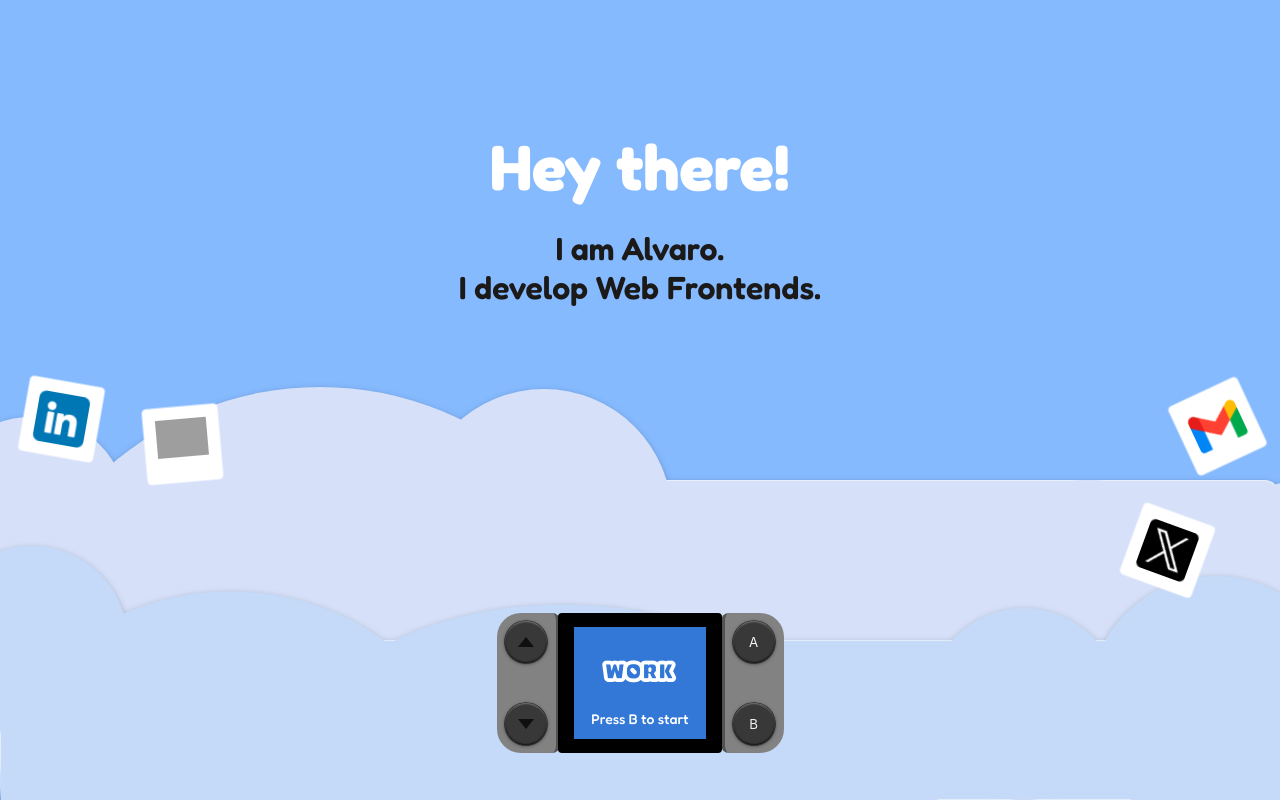
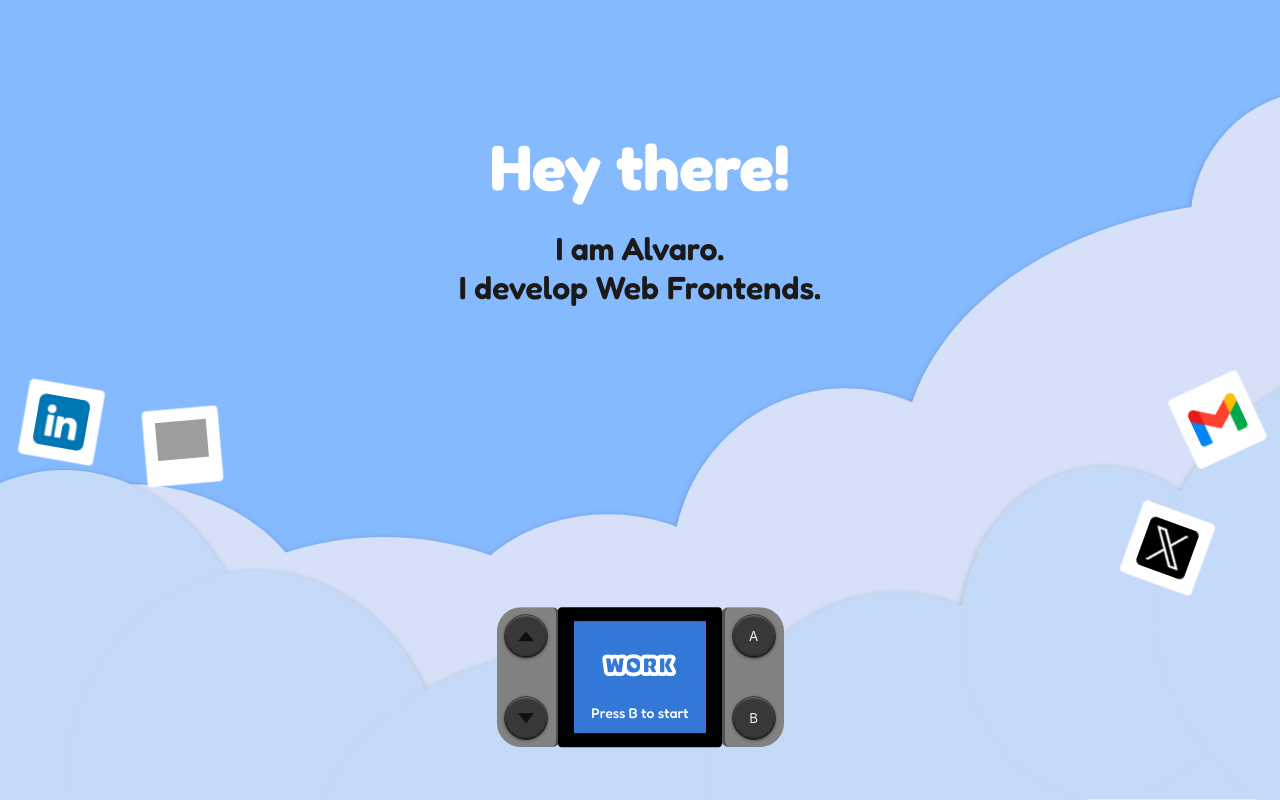
Before and after one commit to gilvent/portendo-switch, a React app: page / in a window 1280 px wide. Built offline with nearby package versions, Linux system fonts and the light colour scheme; grey boxes are pictures that could not be loaded.

Commit message:
ui - adjust home page clouds responsiveness for tablets
also fix useMediaQuery issue where initial state is incorrect

```diff
--- a/src/hooks/useMediaQuery.hook.ts
+++ b/src/hooks/useMediaQuery.hook.ts
@@ -1,10 +1,12 @@
-import { useEffect, useState } from 'react';
+import { useLayoutEffect, useState } from 'react';
 import type { MediaQueryScreen } from '@/utils/enums';
 
 function useMediaQuery(query: MediaQueryScreen) {
-  const [matches, setMatches] = useState(false);
+  const [matches, setMatches] = useState(() => {
+    return window.matchMedia(query).matches;
+  });
 
-  useEffect(() => {
+  useLayoutEffect(() => {
     const matchQueryList = window.matchMedia(query);
     setMatches(matchQueryList.matches);
     matchQueryList.addEventListener('change', handleChange);
--- a/src/pages/HomePage/HomePage.module.scss
+++ b/src/pages/HomePage/HomePage.module.scss
@@ -82,10 +82,9 @@
   height: 20%;
   width: 100%;
   filter: drop-shadow(0 2px 3px hsla(0, 0%, 0%, 0.25));
-  transform: translateY(100%);
 
   @include responsive.tablets {
-    height: 40%;
+    height: 25%;
   }
 
   .cloud {
@@ -93,18 +92,21 @@
     content: '';
     border-radius: 100%;
     position: absolute;
-    transform: translateY(50%);
 
     &:nth-child(1) {
       height: 50vw;
       width: 75vw;
       left: -10vw;
       top: -12vw;
+      transform: translateY(20%);
+
       @include responsive.tablets {
-        width: 15vw;
-        height: 15vw;
+        width: 30vw;
+        height: 25vw;
         left: -5vw;
-        top: -5vw;
+        top: -10vw;
+
+        transform: translateY(20%);
       }
     }
     &:nth-child(2) {
@@ -112,12 +114,14 @@
       width: 50vw;
       right: 10vw;
       top: -20vw;
+      transform: translateY(20%);
       @include responsive.tablets {
         height: 50vw;
         width: 50vw;
-        left: 0vw;
+        left: 5vw;
         right: unset;
-        top: -8vw;
+        top: -6vw;
+        transform: translateY(10%);
       }
     }
     &:nth-child(3) {
@@ -125,42 +129,44 @@
       height: 25vw;
       right: -5vw;
       top: -12.5vw;
+      transform: translateY(20%);
       @include responsive.tablets {
         height: 20vw;
-        width: 20vw;
-        left: 32.5vw;
+        width: 25vw;
+        left: 35vw;
         right: unset;
         top: -8vw;
+        transform: translateY(15%);
       }
     }
     &:nth-child(4) {
-      display: none;
       @include responsive.tablets {
-        display: block;
-        height: 45vw;
-        width: 45vw;
-        right: 15vw;
-        top: -12vw;
+        height: 28vw;
+        width: 27vw;
+        left: 52.5vw;
+        right: unset;
+        top: -17vw;
+        transform: translateY(30%);
       }
     }
     &:nth-child(5) {
-      display: none;
       @include responsive.tablets {
-        display: block;
-        height: 30vw;
-        width: 30vw;
+        height: 41vw;
+        width: 58vw;
+        left: 70.5vw;
         right: 0;
-        top: -15vw;
+        top: -32vw;
+        transform: translateY(30%);
       }
     }
     &:nth-child(6) {
-      display: none;
       @include responsive.tablets {
         display: block;
-        width: 25vw;
-        height: 25vw;
-        right: -15vw;
-        top: -12.5vw;
+        width: 20vw;
+        height: 21vw;
+        right: -13vw;
+        top: -40.5vw;
+        transform: translateY(100%);
       }
     }
   }
@@ -179,7 +185,7 @@
   transform: translateY(100%);
 
   @include responsive.tablets {
-    height: 20%;
+    height: 10%;
   }
 
   .cloud {
@@ -187,19 +193,19 @@
     content: '';
     border-radius: 100%;
     position: absolute;
-    transform: translateY(50%);
 
     &:nth-child(1) {
       height: 40vw;
       width: 40vw;
       left: -5vw;
       top: -18vw;
+      transform: translateY(50%);
 
       @include responsive.tablets {
-        width: 15vw;
-        height: 15vw;
-        left: -5vw;
-        top: -8vw;
+        width: 30vw;
+        height: 35vw;
+        left: -10vw;
+        top: -20vw;
       }
     }
     &:nth-child(2) {
@@ -207,12 +213,13 @@
       width: 75vw;
       right: 3.5vw;
       top: -10vw;
+      transform: translateY(50%);
       @include responsive.tablets {
-        height: 30vw;
-        width: 36vw;
+        height: 35vw;
+        width: 30vw;
         right: unset;
-        left: 0vw;
-        top: -4vw;
+        left: 5vw;
+        top: -12.5vw;
       }
     }
     &:nth-child(3) {
@@ -220,43 +227,42 @@
       height: 25vw;
       right: -5vw;
       top: -17.5vw;
+
+      transform: translateY(50%);
       @include responsive.tablets {
-        height: 23vw;
-        width: 40vw;
+        height: 35vw;
+        width: 45vw;
         right: unset;
         left: 24vw;
-        top: -3vw;
+        top: -6vw;
+        transform: translateY(10%);
       }
     }
     &:nth-child(4) {
-      display: none;
-
       @include responsive.tablets {
-        display: block;
-        height: 30vw;
+        height: 35vw;
         width: 30vw;
-        right: 20vw;
-        top: -5vw;
+        left: 55vw;
+        top: -10vw;
+        transform: translateY(10%);
       }
     }
     &:nth-child(5) {
-      display: none;
       @include responsive.tablets {
-        display: block;
-        height: 15vw;
-        width: 15vw;
-        right: 12.5vw;
-        top: -10vw;
+        height: 26vw;
+        width: 22.5vw;
+        left: 75vw;
+        top: -20.5vw;
+        transform: translateY(50%);
       }
     }
     &:nth-child(6) {
-      display: none;
       @include responsive.tablets {
-        display: block;
-        width: 20vw;
-        height: 20vw;
-        right: -5vw;
-        top: -15vw;
+        width: 45vw;
+        height: 40vw;
+        right: -35vw;
+        top: -30vw;
+        transform: translateY(50%);
       }
     }
   }
--- a/src/pages/HomePage/HomePage.tsx
+++ b/src/pages/HomePage/HomePage.tsx
@@ -14,6 +14,7 @@ function HomePage() {
   const navigate = useNavigate();
   const ref = useRef<any>(null);
   const isTablet = useMediaQuery(MediaQueryScreen.Tablet);
+  const clouds = isTablet ? createClouds(6) : createClouds(3);
 
   useEffect(() => {
     setAction('onControlBClick', () => {
@@ -23,14 +24,6 @@ function HomePage() {
     setAction('onControlXClick', () => {});
     setAction('onControlYClick', () => {});
   }, []);
-
-  function clouds() {
-    if (isTablet) {
-      return createClouds(6);
-    }
-
-    return createClouds(3);
-  }
 
   function createClouds(num: number) {
     return [...new Array(num)].map((_, idx) => (
@@ -79,11 +72,11 @@ function HomePage() {
       </div>
 
       <div data-anim-target="clouds-light" className={styles['clouds-light']}>
-        {clouds()}
+        {clouds}
       </div>
 
       <div data-anim-target="clouds-dark" className={styles['clouds-dark']}>
-        {clouds()}
+        {clouds}
       </div>
     </div>
   );
--- a/src/utils/gsap/animation-helpers/home-page.ts
+++ b/src/utils/gsap/animation-helpers/home-page.ts
@@ -51,7 +51,7 @@ function lightCloudsEnter(): gsap.core.Timeline {
     )
     .eventCallback('onComplete', () => {
       floating(clouds, {
-        maxTranslate: 15
+        maxTranslate: 20
       });
     });
   return animation;
```
